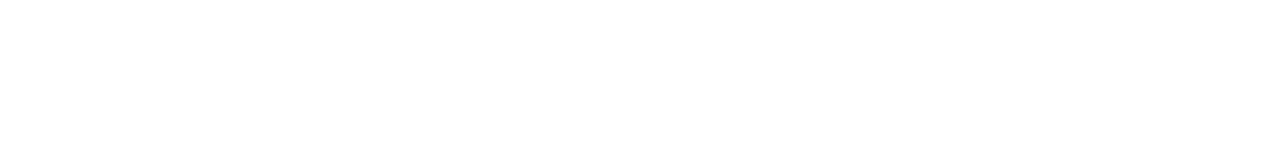
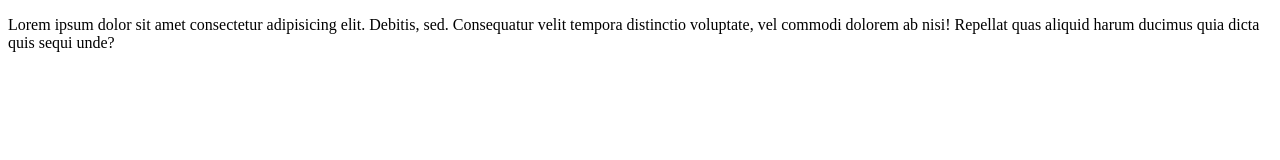
Before and after one commit to Istiaq2064/my-second-github-repo, a plain HTML site: page index.html in a window 1280 px wide. Drawn offline with Linux system fonts and the light colour scheme.

```diff
--- a/index.html
+++ b/index.html
@@ -6,6 +6,6 @@
     <title>my second ever github repo</title>
 </head>
 <body>
-
+    <p>Lorem ipsum dolor sit amet consectetur adipisicing elit. Debitis, sed. Consequatur velit tempora distinctio voluptate, vel commodi dolorem ab nisi! Repellat quas aliquid harum ducimus quia dicta quis sequi unde?</p>
 </body>
 </html>
```
